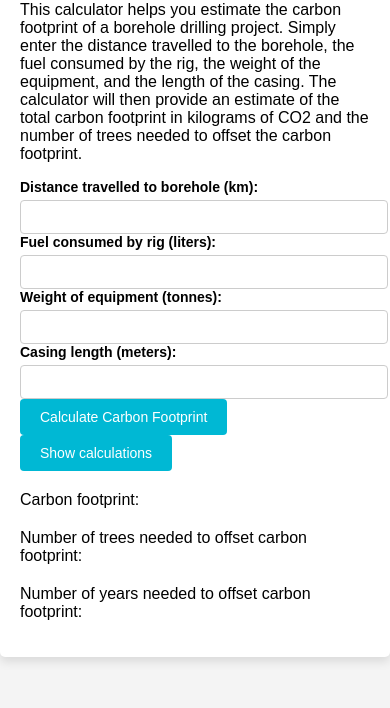
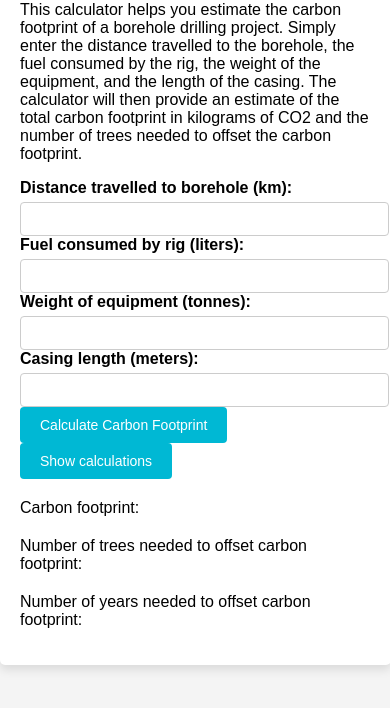
Before and after one commit to shukri101/EcoFootprint.github.io, a plain HTML site: page index.html in a window 390 px wide. Shown: the part 136-844 px from the top of the page. Drawn offline with Linux system fonts and the light colour scheme.

Commit message:
Update style.css
updated

```diff
--- a/style.css
+++ b/style.css
@@ -51,3 +51,13 @@
 p span {
   font-weight: bold;
 }
+
+@media (max-width: 600px) {
+  .container {
+    width: 90%;
+  }
+
+  form label {
+    font-size: 16px;
+  }
+}
```
Lines whose indentation alone changed are shown as unchanged.
